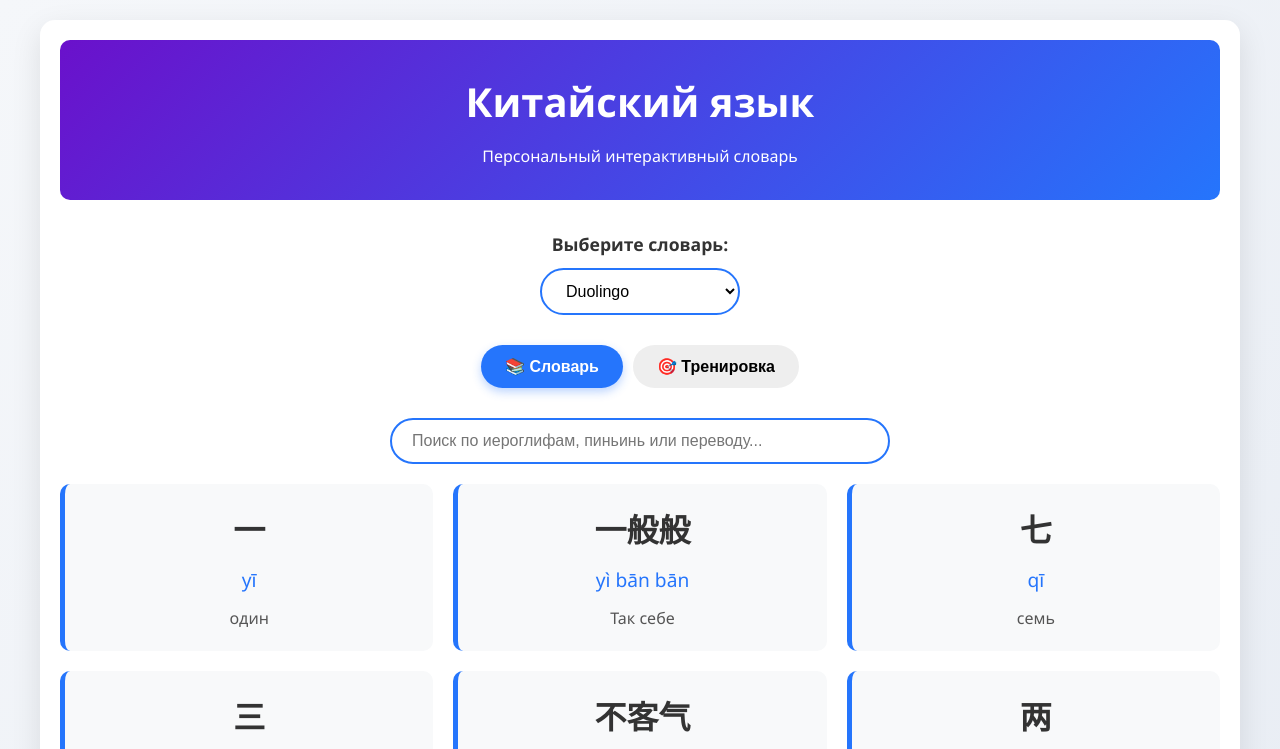
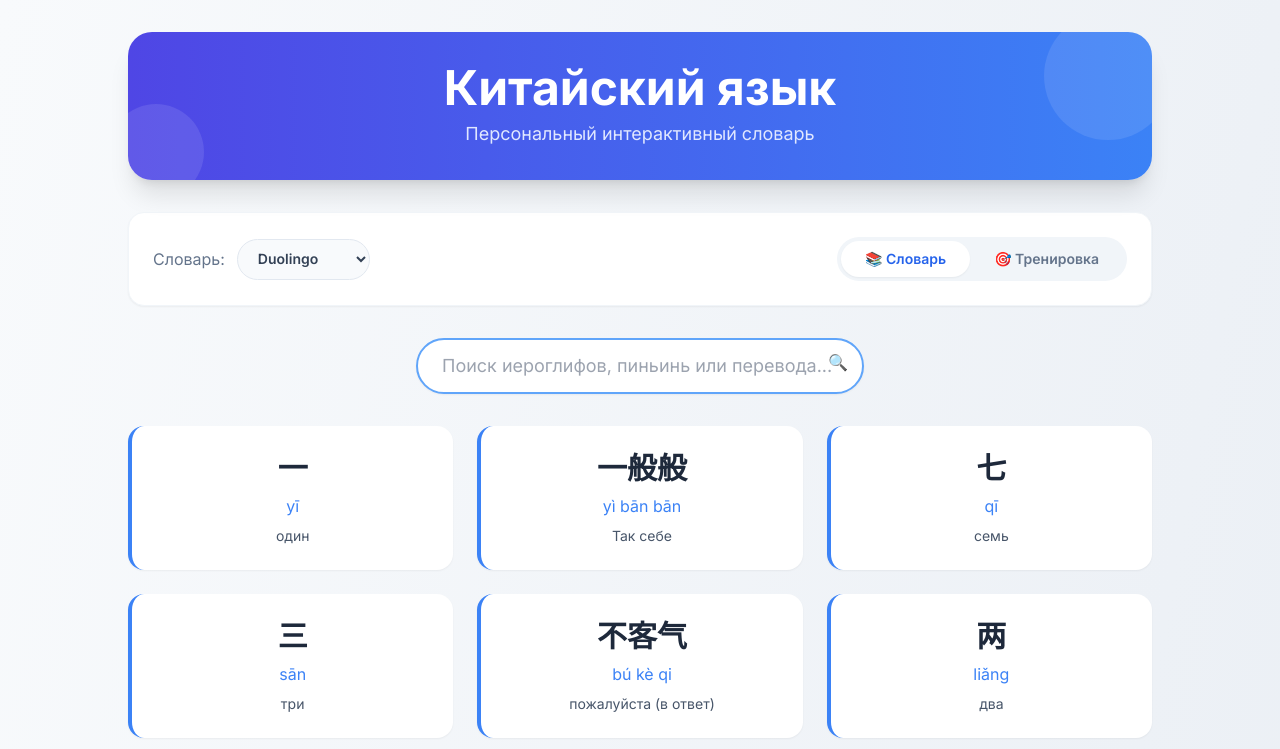
Before and after one commit to LaraCroft-AI/lara-pages, a plain HTML site: page chinese-gallery/vocabulary.html in a window 1280 px wide. Shown: the top 749 px of the page. Drawn offline with nearby package versions, Linux system fonts and the light colour scheme.

Commit message:
Complete redesign with Tailwind CSS and fixed training logic

```diff
--- a/chinese-gallery/vocabulary.html
+++ b/chinese-gallery/vocabulary.html
@@ -4,273 +4,80 @@
     <meta charset="UTF-8">
     <meta name="viewport" content="width=device-width, initial-scale=1.0">
     <title>Китайский язык — Галерея</title>
+    <script src="https://cdn.tailwindcss.com"></script>
+    <link href="https://fonts.googleapis.com/css2?family=Inter:wght@400;600;700&display=swap" rel="stylesheet">
     <style>
-        * {
-            box-sizing: border-box;
-            margin: 0;
-            padding: 0;
-        }
-        body {
-            font-family: 'Segoe UI', Tahoma, Geneva, Verdana, sans-serif;
-            background: linear-gradient(135deg, #f5f7fa 0%, #c3cfe2 100%);
-            color: #333;
-            line-height: 1.6;
-            padding: 20px;
-            min-height: 100vh;
-        }
-        .container {
-            max-width: 1200px;
-            margin: 0 auto;
-            padding: 20px;
-            background: white;
-            border-radius: 15px;
-            box-shadow: 0 10px 30px rgba(0, 0, 0, 0.1);
-        }
-        header {
-            text-align: center;
-            padding: 30px 0;
-            background: linear-gradient(135deg, #6a11cb 0%, #2575fc 100%);
-            color: white;
-            border-radius: 10px;
-            margin-bottom: 30px;
-        }
-        h1 {
-            font-size: 2.5em;
-            margin-bottom: 10px;
-        }
-
-        /* Global Dictionary Selector */
-        .global-selector {
-            display: flex;
-            flex-direction: column;
-            align-items: center;
-            margin-bottom: 30px;
-            gap: 10px;
-        }
-        .dict-label {
-            font-weight: bold;
-            font-size: 1.1em;
-        }
-        #dictSelect {
-            padding: 12px 20px;
-            border-radius: 25px;
-            border: 2px solid #2575fc;
-            font-size: 16px;
-            outline: none;
-            cursor: pointer;
-            background: white;
-            min-width: 200px;
-        }
-
-        /* Navigation Tabs */
-        .nav-tabs {
-            display: flex;
-            justify-content: center;
-            gap: 10px;
-            margin-bottom: 30px;
-        }
-        .tab-btn {
-            padding: 12px 24px;
-            border: none;
-            background: #eee;
-            border-radius: 25px;
-            cursor: pointer;
-            font-size: 16px;
-            font-weight: 600;
-            transition: all 0.3s;
-        }
-        .tab-btn.active {
-            background: #2575fc;
-            color: white;
-            box-shadow: 0 4px 10px rgba(37, 117, 252, 0.3);
-        }
-
-        /* Section Visibility */
-        .page-section {
-            display: none;
-        }
-        .page-section.active {
-            display: block;
-        }
-
-        /* Gallery Styles */
-        .search-box {
-            margin: 20px 0;
-            text-align: center;
-        }
-        #searchInput {
-            padding: 12px 20px;
-            width: 80%;
-            max-width: 500px;
-            border: 2px solid #2575fc;
-            border-radius: 25px;
-            font-size: 16px;
-            outline: none;
-            transition: all 0.3s;
-        }
-        #searchInput:focus {
-            width: 85%;
-            box-shadow: 0 0 15px rgba(37, 117, 252, 0.3);
-        }
-        .vocab-list {
-            display: grid;
-            grid-template-columns: repeat(auto-fill, minmax(300px, 1fr));
-            gap: 20px;
-        }
-        .word-card {
-            background: #f8f9fa;
-            border-left: 5px solid #2575fc;
-            border-radius: 10px;
-            padding: 20px;
-            transition: transform 0.2s, box-shadow 0.2s;
-        }
-        .word-card:hover {
-            transform: translateY(-5px);
-            box-shadow: 0 5px 15px rgba(0, 0, 0, 0.1);
-        }
-        .chinese {
-            font-size: 2em;
-            font-weight: bold;
-            color: #333;
-            margin-bottom: 10px;
-            text-align: center;
-        }
-        .pinyin {
-            font-size: 1.2em;
-            color: #2575fc;
-            margin-bottom: 10px;
-            text-align: center;
-        }
-        .russian {
-            font-size: 1em;
-            color: #555;
-            text-align: center;
-        }
-
-        /* Flashcard Styles */
-        .training-container {
-            display: flex;
-            flex-direction: column;
-            align-items: center;
-            max-width: 600px;
-            margin: 0 auto;
-        }
-        .flashcard {
-            width: 100%;
-            min-height: 250px;
-            background: #fdfdfd;
-            border: 3px solid #2575fc;
-            border-radius: 20px;
-            display: flex;
-            flex-direction: column;
-            justify-content: center;
-            align-items: center;
-            text-align: center;
-            padding: 30px;
-            margin-bottom: 30px;
-            box-shadow: 0 10px 20px rgba(0,0,0,0.05);
-        }
-        .flashcard-word {
-            font-size: 1.8em;
-            font-weight: bold;
-            color: #333;
-            margin-bottom: 20px;
-        }
-        .options-grid {
-            display: grid;
-            grid-template-columns: 1fr;
-            gap: 15px;
-            width: 100%;
-        }
-        .option-btn {
-            padding: 15px;
-            font-size: 1.3em;
-            border: 2px solid #ddd;
-            background: white;
-            border-radius: 12px;
-            cursor: pointer;
-            transition: all 0.2s;
-            display: flex;
-            flex-direction: column;
-            align-items: center;
-        }
-        .option-btn:hover {
-            border-color: #2575fc;
-            background: #f0f7ff;
-        }
-        .option-btn.correct {
-            background: #d4edda;
-            border-color: #28a745;
-            color: #155724;
-        }
-        .option-btn.wrong {
-            background: #f8d7da;
-            border-color: #dc3545;
-            color: #721c24;
-        }
-        .option-btn .opt-pinyin {
-            font-size: 0.7em;
-            color: #666;
-        }
-
-        footer {
-            text-align: center;
-            margin-top: 40px;
-            padding: 20px;
-            color: #777;
-            font-size: 0.9em;
-        }
-
-        @media (max-width: 768px) {
-            .vocab-list {
-                grid-template-columns: 1fr;
-            }
-            #searchInput {
-                width: 90%;
-            }
-        }
+        body { font-family: 'Inter', sans-serif; }
+        .page-section { display: none; }
+        .page-section.active { display: block; }
+        .option-btn.correct { background-color: #d1fae5; border-color: #10b981; color: #065f46; }
+        .option-btn.wrong { background-color: #fee2e2; border-color: #ef4444; color: #991b1b; }
     </style>
 </head>
-<body>
-    <div class="container">
-        <header>
-            <h1>Китайский язык</h1>
-            <p>Персональный интерактивный словарь</p>
+<body class="bg-gradient-to-br from-slate-50 to-slate-200 min-h-screen p-4 md:p-8">
+    <div class="max-w-5xl mx-auto">
+        <!-- Header & Global Dict Selector -->
+        <header class="bg-gradient-to-r from-indigo-600 to-blue-500 text-white rounded-3xl p-8 text-center shadow-xl mb-8 relative overflow-hidden">
+            <div class="relative z-10">
+                <h1 class="text-4xl md:text-5xl font-bold mb-2">Китайский язык</h1>
+                <p class="text-indigo-100 text-lg">Персональный интерактивный словарь</p>
+            </div>
+            <!-- Decorative elements -->
+            <div class="absolute top-[-20px] right-[-20px] w-32 h-32 bg-white opacity-10 rounded-full"></div>
+            <div class="absolute bottom-[-20px] left-[-20px] w-24 h-24 bg-white opacity-10 rounded-full"></div>
         </header>
 
-        <div class="global-selector">
-            <div class="dict-label">Выберите словарь:</div>
-            <select id="dictSelect" onchange="onDictChange()">
-                <option value="Duolingo">Duolingo</option>
-                <option value="Жун Урок 1">Жун Урок 1</option>
-            </select>
-        </div>
+        <!-- Main Controls Area -->
+        <div class="flex flex-col md:flex-row items-center justify-between gap-6 mb-8 bg-white p-6 rounded-2xl shadow-sm border border-slate-100">
+            <!-- Dictionary Selection -->
+            <div class="flex items-center gap-3 w-full md:w-auto">
+                <span class="text-slate-500 font-medium">Словарь:</span>
+                <select id="dictSelect" onchange="onDictChange()" class="bg-slate-50 border border-slate-200 text-slate-700 text-sm rounded-full focus:ring-blue-500 focus:border-blue-500 block w-full p-2.5 px-4 outline-none cursor-pointer font-semibold transition-all hover:bg-slate-100">
+                    <option value="Duolingo">Duolingo</option>
+                    <option value="Жун Урок 1">Жун Урок 1</option>
+                </select>
+            </div>
 
-        <div class="nav-tabs">
-            <button class="tab-btn active" onclick="switchTab('gallery')">📚 Словарь</button>
-            <button class="tab-btn" onclick="switchTab('training')">🎯 Тренировка</button>
+            <!-- Mode Navigation -->
+            <div class="flex p-1 bg-slate-100 rounded-full w-full md:w-auto">
+                <button onclick="switchTab('gallery')" id="btn-gallery" class="tab-btn flex-1 md:flex-none px-6 py-2 rounded-full text-sm font-semibold transition-all duration-200 active-tab bg-white text-blue-600 shadow-sm">
+                    📚 Словарь
+                </button>
+                <button onclick="switchTab('training')" id="btn-training" class="tab-btn flex-1 md:flex-none px-6 py-2 rounded-full text-sm font-semibold transition-all duration-200 text-slate-500 hover:text-slate-700">
+                    🎯 Тренировка
+                </button>
+            </div>
         </div>
 
         <!-- Section 1: Gallery -->
         <div id="gallery" class="page-section active">
-            <div class="search-box">
-                <input type="text" id="searchInput" placeholder="Поиск по иероглифам, пиньинь или переводу...">
+            <div class="flex justify-center mb-8">
+                <div class="relative w-full max-w-md">
+                    <input type="text" id="searchInput" placeholder="Поиск иероглифов, пиньинь или перевода..."
+                           class="w-full px-6 py-3 rounded-full border-2 border-blue-400 focus:ring-4 focus:ring-blue-200 outline-none transition-all shadow-sm text-lg">
+                    <span class="absolute right-4 top-3 text-slate-400">🔍</span>
+                </div>
             </div>
-            <div class="vocab-list" id="vocabList"></div>
+            <div class="vocab-list grid grid-cols-1 sm:grid-cols-2 lg:grid-cols-3 gap-6" id="vocabList">
+                <!-- Cards generated by JS -->
+            </div>
         </div>
 
         <!-- Section 2: Training -->
         <div id="training" class="page-section">
-            <div class="training-container">
-                <div class="flashcard">
-                    <div class="flashcard-word" id="questionWord">Загрузка...</div>
-                    <div id="feedback" style="font-weight: bold; height: 24px; margin-bottom: 10px;"></div>
+            <div class="max-w-2xl mx-auto flex flex-col items-center">
+                <div class="w-full bg-white border-4 border-blue-500 rounded-3xl p-12 text-center shadow-2xl mb-8 min-h-[300px] flex flex-col justify-center items-center transition-all">
+                    <div id="questionWord" class="text-4xl md:text-5xl font-bold text-slate-800 mb-6">Загрузка...</div>
+                    <div id="feedback" class="text-xl font-bold h-8 transition-all duration-300"></div>
                 </div>
-                <div class="options-grid" id="optionsGrid"></div>
+
+                <div class="grid grid-cols-1 gap-4 w-full" id="optionsGrid">
+                    <!-- Options generated by JS -->
+                </div>
             </div>
         </div>
 
-        <footer>
+        <footer class="text-center mt-12 pb-8 text-slate-400 text-sm">
             <p>Создано с ❤️ для Максима | Обновлено: 25 июня 2026</p>
         </footer>
     </div>
@@ -437,17 +244,22 @@
 
             if (document.getElementById('gallery').classList.contains('active')) {
                 searchVocabulary();
-            } else {
+            } else if (document.getElementById('training').classList.contains('active')) {
                 nextQuestion();
             }
         }
 
         function switchTab(tabId) {
             document.querySelectorAll('.page-section').forEach(s => s.classList.remove('active'));
-            document.querySelectorAll('.tab-btn').forEach(b => b.classList.remove('active'));
+            document.querySelectorAll('.tab-btn').forEach(b => {
+                b.classList.remove('bg-white', 'text-blue-600', 'shadow-sm');
+                b.classList.add('text-slate-500', 'hover:text-slate-700');
+            });
 
             document.getElementById(tabId).classList.add('active');
-            event.currentTarget.classList.add('active');
+            const activeBtn = document.getElementById('btn-' + tabId);
+            activeBtn.classList.add('bg-white', 'text-blue-600', 'shadow-sm');
+            activeBtn.classList.remove('text-slate-500', 'hover:text-slate-700');
 
             if (tabId === 'training') {
                 startTraining();
@@ -466,23 +278,22 @@
             );
 
             if (filtered.length === 0) {
-                list.innerHTML = '<p style="grid-column: 1 / -1; text-align: center; color: #888;">Ничего не найдено.</p>';
+                list.innerHTML = '<p class="col-span-full text-center text-slate-400 py-10">Ничего не найдено.</p>';
                 return;
             }
 
             filtered.forEach(item => {
                 const card = document.createElement('div');
-                card.className = 'word-card';
+                card.className = 'bg-white p-6 rounded-2xl border-l-4 border-blue-500 shadow-sm hover:shadow-md hover:-translate-y-1 transition-all cursor-default';
                 card.innerHTML = `
-                    <div class="chinese">${item.chinese}</div>
-                    <div class="pinyin">${item.pinyin}</div>
-                    <div class="russian">${item.russian}</div>
+                    <div class="text-3xl font-bold text-center mb-2 text-slate-800">${item.chinese}</div>
+                    <div class="text-blue-500 text-center font-medium mb-2">${item.pinyin}</div>
+                    <div class="text-slate-600 text-center text-sm">${item.russian}</div>
                 `;
                 list.appendChild(card);
             });
         }
 
-        // Training Logic
         let currentQuestion = null;
 
         function startTraining() {
@@ -516,10 +327,10 @@
 
             options.forEach(opt => {
                 const btn = document.createElement('button');
-                btn.className = 'option-btn';
+                btn.className = 'option-btn w-full p-4 text-xl border-2 border-slate-200 rounded-xl bg-white hover:border-blue-400 hover:bg-blue-50 transition-all flex flex-col items-center';
                 btn.innerHTML = `
-                    <span class="opt-chinese">${opt.chinese}</span>
-                    <span class="opt-pinyin">${opt.pinyin}</span>
+                    <span class="font-bold text-slate-800">${opt.chinese}</span>
+                    <span class="text-sm text-slate-500">${opt.pinyin}</span>
                 `;
                 btn.onclick = () => checkAnswer(btn, opt);
                 grid.appendChild(btn);
@@ -533,14 +344,14 @@
             if (selectedOpt.chinese === currentQuestion.chinese) {
                 btn.classList.add('correct');
                 document.getElementById('feedback').innerText = '✅ Правильно!';
-                document.getElementById('feedback').style.color = 'green';
+                document.getElementById('feedback').style.color = '#059669';
             } else {
                 btn.classList.add('wrong');
                 document.getElementById('feedback').innerText = '❌ Ошибка!';
-                document.getElementById('feedback').style.color = 'red';
+                document.getElementById('feedback').style.color = '#dc2626';
 
                 allBtns.forEach(b => {
-                    if (b.querySelector('.opt-chinese').innerText === currentQuestion.chinese) {
+                    if (b.querySelector('.font-bold').innerText === currentQuestion.chinese) {
                         b.classList.add('correct');
                     }
                 });
```
